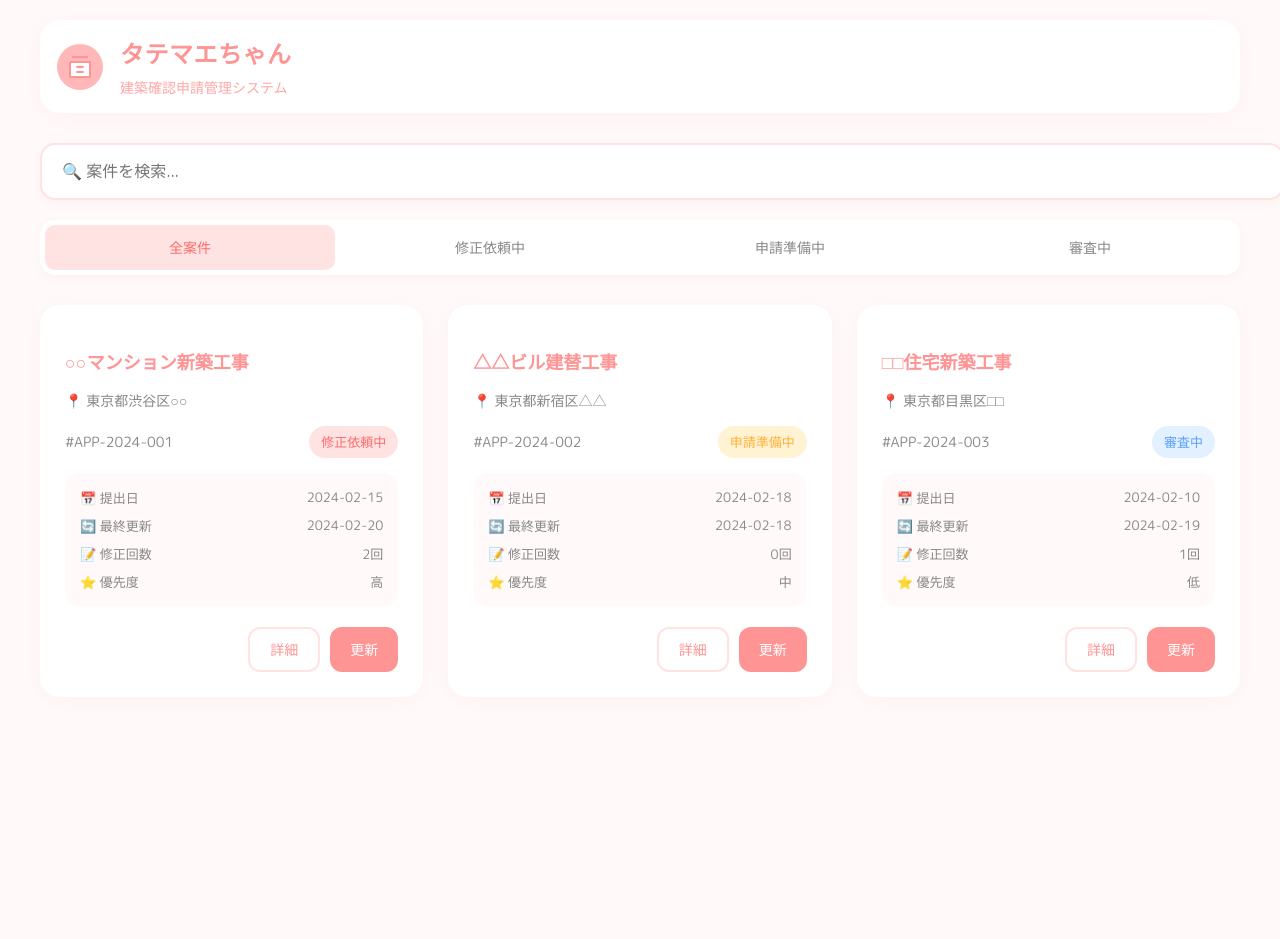
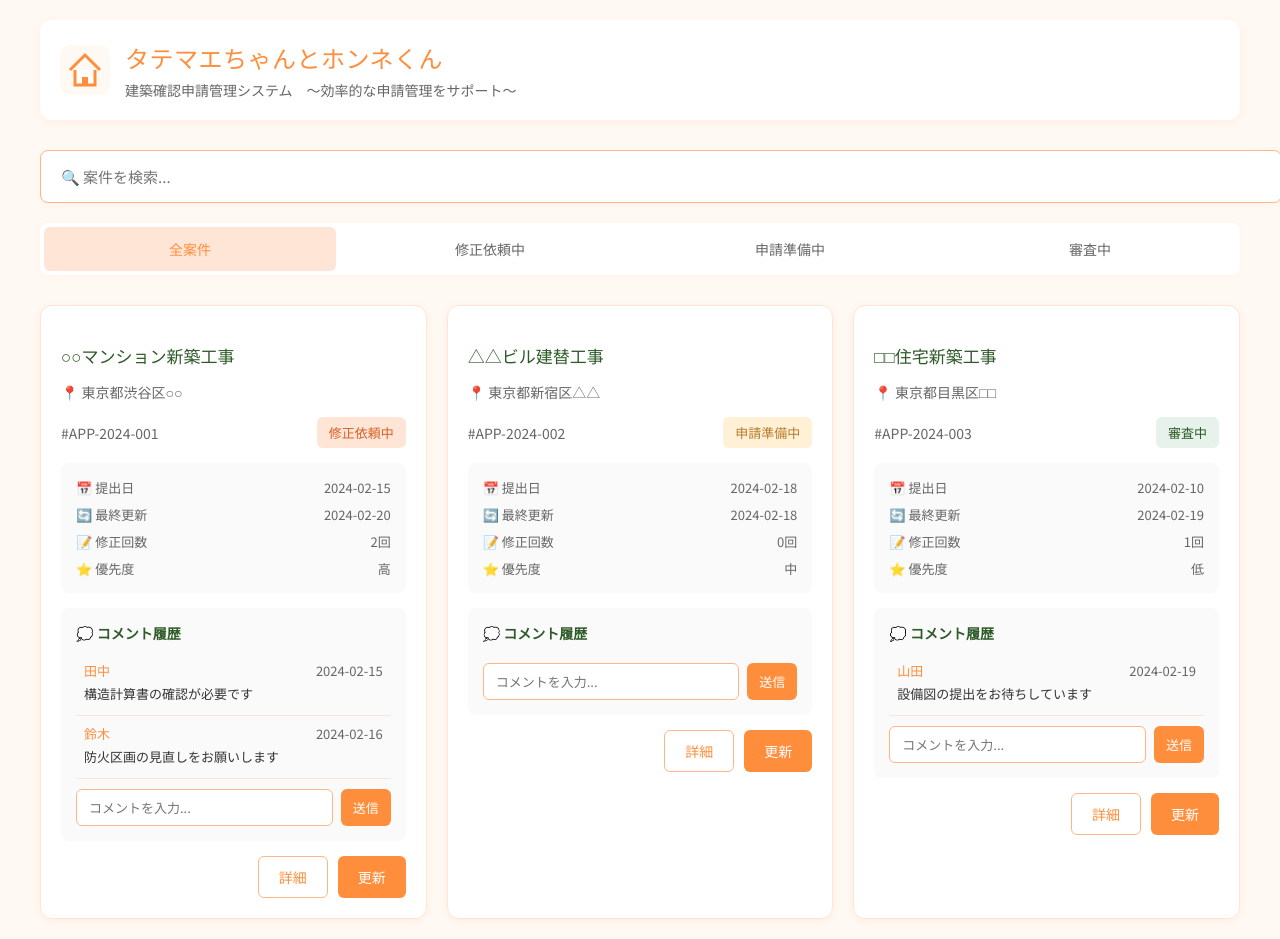
Before and after one commit to KazamaYukimasa/app, a React (Create React App) app: page / in a window 1280 px wide. Before the commit the page ends 840 px from the top, so only its background shows below. Built offline with nearby package versions, Linux system fonts and the light colour scheme.

Commit message:
デザインをオレンジに変更、コメント機能追加

```diff
--- a/src/App.css
+++ b/src/App.css
@@ -1,10 +1,10 @@
-@import url('https://fonts.googleapis.com/css2?family=M+PLUS+Rounded+1c:wght@400;500;700&display=swap');
+@import url('https://fonts.googleapis.com/css2?family=Noto+Sans+JP:wght@400;500;700&display=swap');
 
 body {
   margin: 0;
   padding: 0;
-  background-color: #FFF9F9;
-  font-family: 'M PLUS Rounded 1c', sans-serif;
+  background-color: #FFF9F4;
+  font-family: 'Noto Sans JP', sans-serif;
 }
 
 .App {
@@ -13,7 +13,7 @@ body {
 }
 
 button {
-  font-family: 'M PLUS Rounded 1c', sans-serif;
+  font-family: 'Noto Sans JP', sans-serif;
   transition: all 0.3s ease;
 }
 
@@ -23,12 +23,12 @@ button:hover {
 }
 
 input {
-  font-family: 'M PLUS Rounded 1c', sans-serif;
+  font-family: 'Noto Sans JP', sans-serif;
   transition: all 0.3s ease;
 }
 
 input:focus {
-  border-color: #FF9494;
-  box-shadow: 0 0 0 3px rgba(255, 148, 148, 0.2);
+  border-color: #FF8E3C;
+  box-shadow: 0 0 0 3px rgba(255, 142, 60, 0.2);
   outline: none;
 }
--- a/src/App.js
+++ b/src/App.js
@@ -1,24 +1,21 @@
 import React, { useState } from 'react';
 import './App.css';
 
-// ロゴコンポーネント
+// ロゴコンポーネント - より直線的なデザインに
 const Logo = () => (
   <svg width="50" height="50" viewBox="0 0 50 50">
-    <circle cx="25" cy="25" r="23" fill="#FFB7B7" />
-    <path d="M15 20 H35 V35 H15 V20" fill="#FFF" stroke="#FF9494" strokeWidth="2" rx="4" />
-    <path d="M18 15 H32" stroke="#FF9494" strokeWidth="2" strokeLinecap="round" />
-    <path d="M22 25 H28" stroke="#FF9494" strokeWidth="2" strokeLinecap="round" />
-    <path d="M22 30 H28" stroke="#FF9494" strokeWidth="2" strokeLinecap="round" />
+    <rect width="50" height="50" fill="#FFF9F4" rx="10" />
+    <path d="M10 25 L25 10 L40 25" stroke="#FF8E3C" strokeWidth="3" fill="none" />
+    <path d="M15 25 L15 40 L35 40 L35 25" stroke="#FF8E3C" strokeWidth="3" fill="#FFF" />
+    <rect x="22" y="32" width="6" height="8" fill="#FF8E3C" />
   </svg>
 );
 
 function App() {
-  // 状態管理の追加
+  // 状態管理
   const [searchTerm, setSearchTerm] = useState('');
   const [activeTab, setActiveTab] = useState('all');
-
-  // サンプルデータ
-  const [applications] = useState([
+  const [applications, setApplications] = useState([
     {
       id: "APP-2024-001",
       projectName: "○○マンション新築工事",
@@ -27,7 +24,11 @@ function App() {
       submitDate: "2024-02-15",
       lastUpdate: "2024-02-20",
       urgency: "高",
-      revisions: 2
+      revisions: 2,
+      comments: [
+        { id: 1, text: "構造計算書の確認が必要です", date: "2024-02-15", user: "田中" },
+        { id: 2, text: "防火区画の見直しをお願いします", date: "2024-02-16", user: "鈴木" }
+      ]
     },
     {
       id: "APP-2024-002",
@@ -37,7 +38,8 @@ function App() {
       submitDate: "2024-02-18",
       lastUpdate: "2024-02-18",
       urgency: "中",
-      revisions: 0
+      revisions: 0,
+      comments: []
     },
     {
       id: "APP-2024-003",
@@ -47,9 +49,30 @@ function App() {
       submitDate: "2024-02-10",
       lastUpdate: "2024-02-19",
       urgency: "低",
-      revisions: 1
+      revisions: 1,
+      comments: [
+        { id: 3, text: "設備図の提出をお待ちしています", date: "2024-02-19", user: "山田" }
+      ]
     }
   ]);
+
+  // コメント追加関数
+  const addComment = (appId, comment) => {
+    setApplications(apps => apps.map(app => {
+      if (app.id === appId) {
+        return {
+          ...app,
+          comments: [...(app.comments || []), {
+            id: Date.now(),
+            text: comment,
+            date: new Date().toISOString().split('T')[0],
+            user: "現在のユーザー"
+          }]
+        };
+      }
+      return app;
+    }));
+  };
 
   // 検索とフィルタリングの処理
   const filteredApplications = applications.filter(app => {
@@ -62,65 +85,57 @@ function App() {
     return matchesSearch && app.status === activeTab;
   });
 
-  // クリックハンドラー
-  const handleDetailClick = (app) => {
-    alert(`${app.projectName}の詳細情報を表示します。`);
-  };
-
-  const handleUpdateClick = (app) => {
-    alert(`${app.projectName}の更新画面を表示します。`);
-  };
-// ステータスに応じた色を返す関数
+  // ステータス表示のスタイル
   const getStatusStyle = (status) => {
     switch (status) {
       case "修正依頼中":
-        return { backgroundColor: '#FFE2E2', color: '#FF6B6B' };
+        return { backgroundColor: '#FFE5D6', color: '#D95E26' };
       case "申請準備中":
-        return { backgroundColor: '#FFF3D4', color: '#FFB039' };
+        return { backgroundColor: '#FFF0D6', color: '#B87A2B' };
       case "審査中":
-        return { backgroundColor: '#E2F0FF', color: '#5AA1FF' };
+        return { backgroundColor: '#E6F2EA', color: '#2D5A27' };
       default:
         return { backgroundColor: '#F5F5F5', color: '#666666' };
     }
   };
-  // 以下、既存のreturn部分のコード...
+
   return (
     <div className="App" style={{
       padding: '20px',
       maxWidth: '1200px',
       margin: '0 auto',
-      backgroundColor: '#FFF9F9',
+      backgroundColor: '#FFF9F4',
       minHeight: '100vh',
-      fontFamily: '"M PLUS Rounded 1c", "Segoe UI", sans-serif'
+      fontFamily: '"Noto Sans JP", sans-serif'
     }}>
-      {/* ヘッダー部分 */}
+      {/* ヘッダー */}
       <div style={{
         display: 'flex',
         alignItems: 'center',
         gap: '15px',
         marginBottom: '30px',
-        padding: '15px',
+        padding: '20px',
         backgroundColor: '#FFF',
-        borderRadius: '20px',
-        boxShadow: '0 4px 15px rgba(255, 183, 183, 0.1)'
+        borderRadius: '12px',
+        boxShadow: '0 2px 10px rgba(255, 142, 60, 0.1)'
       }}>
         <Logo />
         <div>
           <h1 style={{
             margin: 0,
             fontSize: '24px',
-            fontWeight: '600',
-            color: '#FF9494',
+            fontWeight: '500',
+            color: '#FF8E3C',
             letterSpacing: '0.5px'
           }}>
-            タテマエちゃん
+            タテマエちゃんとホンネくん
           </h1>
           <p style={{
             margin: '5px 0 0 0',
             fontSize: '14px',
-            color: '#FFA7A7'
+            color: '#666'
           }}>
-            建築確認申請管理システム
+            建築確認申請管理システム　〜効率的な申請管理をサポート〜
           </p>
         </div>
       </div>
@@ -134,12 +149,12 @@ function App() {
         style={{
           width: '100%',
           padding: '15px 20px',
-          border: '2px solid #FFE2E2',
-          borderRadius: '15px',
-          fontSize: '16px',
+          border: '1px solid #FFB686',
+          borderRadius: '8px',
+          fontSize: '15px',
           marginBottom: '20px',
           backgroundColor: '#FFF',
-          boxShadow: '0 4px 10px rgba(255, 183, 183, 0.1)',
+          boxShadow: '0 2px 8px rgba(255, 142, 60, 0.05)',
           outline: 'none'
         }}
       />
@@ -147,12 +162,12 @@ function App() {
       {/* タブ */}
       <div style={{
         display: 'flex',
-        gap: '10px',
+        gap: '8px',
         marginBottom: '30px',
-        padding: '5px',
+        padding: '4px',
         backgroundColor: '#FFF',
-        borderRadius: '15px',
-        boxShadow: '0 4px 10px rgba(255, 183, 183, 0.1)'
+        borderRadius: '8px',
+        boxShadow: '0 2px 8px rgba(255, 142, 60, 0.05)'
       }}>
         {['all', '修正依頼中', '申請準備中', '審査中'].map(tab => (
           <button
@@ -161,9 +176,9 @@ function App() {
             style={{
               padding: '12px 20px',
               border: 'none',
-              borderRadius: '10px',
-              backgroundColor: activeTab === tab ? '#FFE2E2' : 'transparent',
-              color: activeTab === tab ? '#FF6B6B' : '#888',
+              borderRadius: '6px',
+              backgroundColor: activeTab === tab ? '#FFE5D6' : 'transparent',
+              color: activeTab === tab ? '#FF8E3C' : '#666',
               cursor: 'pointer',
               fontSize: '14px',
               fontWeight: '500',
@@ -179,33 +194,31 @@ function App() {
       {/* 案件一覧 */}
       <div style={{
         display: 'grid',
-        gridTemplateColumns: 'repeat(auto-fill, minmax(320px, 1fr))',
-        gap: '25px'
+        gridTemplateColumns: 'repeat(auto-fill, minmax(340px, 1fr))',
+        gap: '20px'
       }}>
         {filteredApplications.map(app => (
           <div
             key={app.id}
             style={{
-              padding: '25px',
+              padding: '20px',
               backgroundColor: '#FFF',
-              borderRadius: '20px',
-              boxShadow: '0 4px 15px rgba(255, 183, 183, 0.1)',
+              borderRadius: '12px',
+              boxShadow: '0 2px 10px rgba(255, 142, 60, 0.1)',
               transition: 'transform 0.2s ease',
-              cursor: 'pointer',
-              ':hover': {
-                transform: 'translateY(-5px)'
-              }
+              border: '1px solid #FFE5D6'
             }}
           >
+            {/* 案件情報ヘッダー */}
             <div style={{ marginBottom: '15px' }}>
               <h3 style={{
-                fontSize: '18px',
+                fontSize: '17px',
                 marginBottom: '8px',
-                color: '#FF9494',
-                fontWeight: '600'
+                color: '#2D5A27',
+                fontWeight: '500'
               }}>{app.projectName}</h3>
               <p style={{
-                color: '#888',
+                color: '#666',
                 fontSize: '14px',
                 display: 'flex',
                 alignItems: 'center',
@@ -215,6 +228,7 @@ function App() {
               </p>
             </div>
 
+            {/* ステータスと案件番号 */}
             <div style={{
               display: 'flex',
               justifyContent: 'space-between',
@@ -222,11 +236,11 @@ function App() {
               marginBottom: '15px',
               fontSize: '14px'
             }}>
-              <span style={{ color: '#888' }}>#{app.id}</span>
+              <span style={{ color: '#666' }}>#{app.id}</span>
               <span
                 style={{
                   padding: '6px 12px',
-                  borderRadius: '20px',
+                  borderRadius: '6px',
                   fontSize: '13px',
                   fontWeight: '500',
                   ...getStatusStyle(app.status)
@@ -236,14 +250,16 @@ function App() {
               </span>
             </div>
 
+            {/* 案件詳細情報 */}
             <div style={{
-              color: '#888',
+              color: '#666',
               fontSize: '13px',
               display: 'grid',
               gap: '8px',
               padding: '15px',
-              backgroundColor: '#FFF9F9',
-              borderRadius: '15px'
+              backgroundColor: '#FAFAFA',
+              borderRadius: '8px',
+              marginBottom: '15px'
             }}>
               <p style={{ margin: 0, display: 'flex', justifyContent: 'space-between' }}>
                 <span>📅 提出日</span>
@@ -263,20 +279,101 @@ function App() {
               </p>
             </div>
 
+            {/* コメントセクション */}
             <div style={{
-              marginTop: '20px',
+              padding: '15px',
+              backgroundColor: '#FAFAFA',
+              borderRadius: '8px',
+              marginBottom: '15px'
+            }}>
+              <h4 style={{
+                margin: '0 0 10px 0',
+                fontSize: '14px',
+                color: '#2D5A27'
+              }}>
+                💭 コメント履歴
+              </h4>
+
+              {/* コメントリスト */}
+              <div style={{ maxHeight: '150px', overflow: 'auto' }}>
+                {app.comments && app.comments.map(comment => (
+                  <div key={comment.id} style={{
+                    padding: '8px',
+                    borderBottom: '1px solid #FFE5D6',
+                    fontSize: '13px'
+                  }}>
+                    <div style={{
+                      display: 'flex',
+                      justifyContent: 'space-between',
+                      color: '#666'
+                    }}>
+                      <span style={{ color: '#FF8E3C' }}>{comment.user}</span>
+                      <span>{comment.date}</span>
+                    </div>
+                    <p style={{ margin: '4px 0', color: '#333' }}>{comment.text}</p>
+                  </div>
+                ))}
+              </div>
+
+              {/* コメント入力エリア */}
+              <div style={{
+                marginTop: '10px',
+                display: 'flex',
+                gap: '8px'
+              }}>
+                <input
+                  type="text"
+                  placeholder="コメントを入力..."
+                  style={{
+                    flex: 1,
+                    padding: '8px 12px',
+                    border: '1px solid #FFB686',
+                    borderRadius: '6px',
+                    fontSize: '13px'
+                  }}
+                  onKeyPress={(e) => {
+                    if (e.key === 'Enter' && e.target.value.trim()) {
+                      addComment(app.id, e.target.value.trim());
+                      e.target.value = '';
+                    }
+                  }}
+                />
+                <button
+                  style={{
+                    padding: '8px 12px',
+                    border: 'none',
+                    borderRadius: '6px',
+                    backgroundColor: '#FF8E3C',
+                    color: '#FFF',
+                    fontSize: '13px',
+                    cursor: 'pointer'
+                  }}
+                  onClick={(e) => {
+                    const input = e.target.previousSibling;
+                    if (input.value.trim()) {
+                      addComment(app.id, input.value.trim());
+                      input.value = '';
+                    }
+                  }}
+                >
+                  送信
+                </button>
+              </div>
+            </div>
+
+            {/* アクションボタン */}
+            <div style={{
               display: 'flex',
               gap: '10px',
               justifyContent: 'flex-end'
             }}>
               <button
-                onClick={() => handleDetailClick(app)}
                 style={{
                   padding: '10px 20px',
-                  border: '2px solid #FFE2E2',
-                  borderRadius: '12px',
+                  border: '1px solid #FFB686',
+                  borderRadius: '6px',
                   backgroundColor: '#FFF',
-                  color: '#FF9494',
+                  color: '#FF8E3C',
                   cursor: 'pointer',
                   fontSize: '14px',
                   fontWeight: '500',
@@ -286,11 +383,10 @@ function App() {
                 詳細
               </button>
               <button
-                onClick={() => handleUpdateClick(app)}
                 style={{
                   padding: '10px 20px',
-                  borderRadius: '12px',
-                  backgroundColor: '#FF9494',
+                  borderRadius: '6px',
+                  backgroundColor: '#FF8E3C',
                   color: '#FFF',
                   border: 'none',
                   cursor: 'pointer',
```
